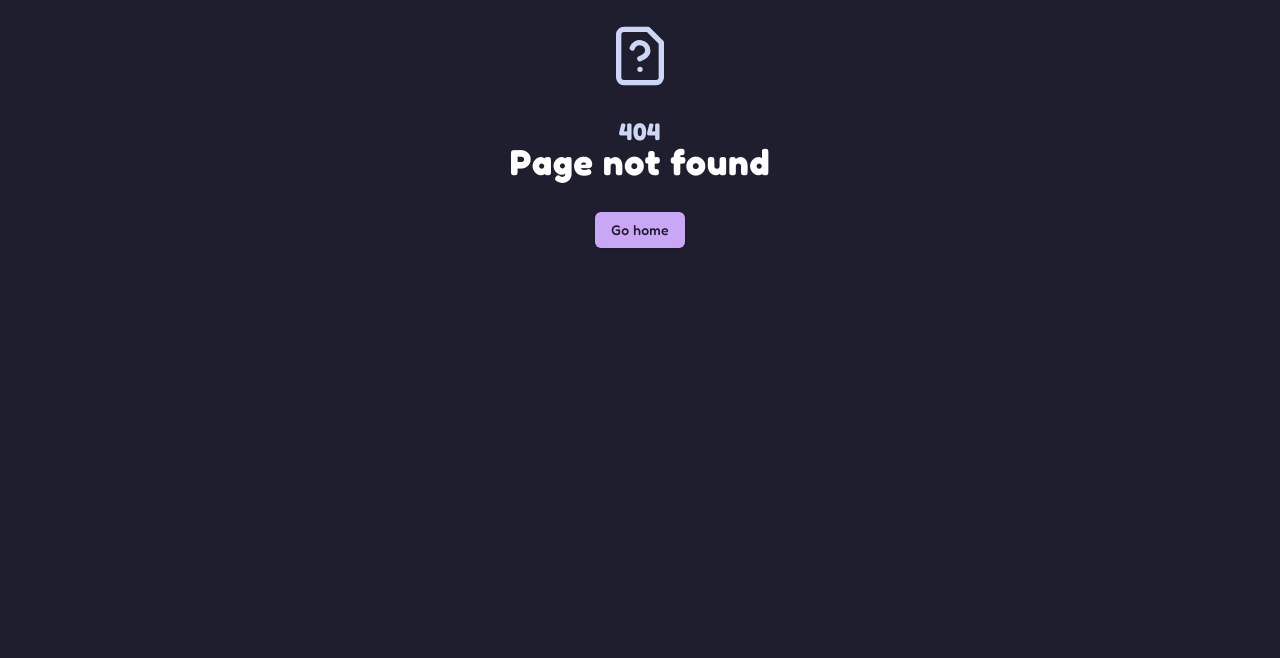
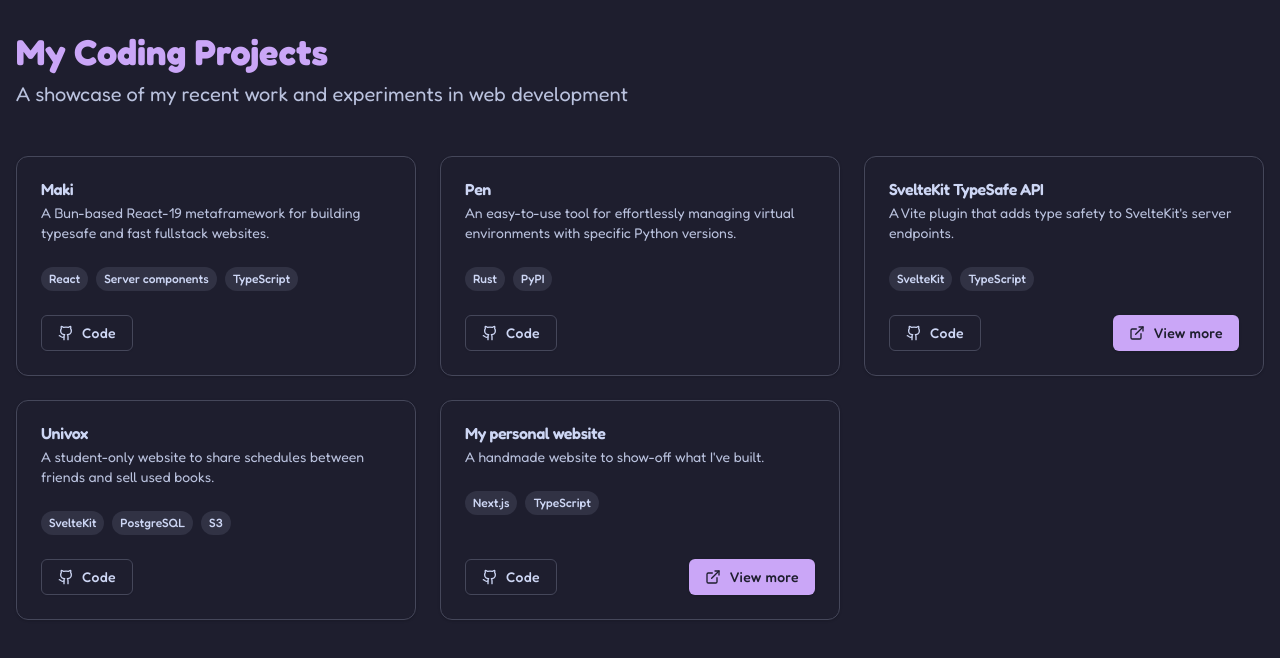
Before and after one commit to Guibi1/website, a Next.js app: page /projects in a window 1280 px wide. Before the commit this address had no page. Shown: the top 658 px of the page. Built offline with nearby package versions, Linux system fonts and the light colour scheme; what @catppuccin/tailwindcss would draw is missing.

Commit message:
Added projects page

```diff
--- /dev/null
+++ b/src/app/projects/page.tsx
@@ -0,0 +1,108 @@
+import { Button } from "@/components/ui/button";
+import { Card, CardContent, CardDescription, CardFooter, CardHeader, CardTitle } from "@/components/ui/card";
+import { ExternalLinkIcon, GithubIcon } from "lucide-react";
+import type { Metadata } from "next";
+import Link from "next/link";
+
+export const metadata: Metadata = {
+    title: "Projects • Guibi.dev",
+};
+
+interface Project {
+    title: string;
+    description: string;
+    tags: string[];
+    githubUrl: string;
+    liveUrl?: string;
+}
+
+const projects: Project[] = [
+    {
+        title: "Maki",
+        description: "A Bun-based React-19 metaframework for building typesafe and fast fullstack websites.",
+        tags: ["React", "Server components", "TypeScript"],
+        githubUrl: "https://github.com/Guibi1/maki",
+    },
+    {
+        title: "Pen",
+        description:
+            "An easy-to-use tool for effortlessly managing virtual environments with specific Python versions.",
+        tags: ["Rust", "PyPI"],
+        githubUrl: "https://github.com/Guibi1/pen",
+    },
+    {
+        title: "SvelteKit TypeSafe API",
+        description: "A Vite plugin that adds type safety to SvelteKit's server endpoints.",
+        tags: ["SvelteKit", "TypeScript"],
+        githubUrl: "https://github.com/Guibi1/SvelteKit-TypeSafe-API",
+        liveUrl: "https://www.npmjs.com/package/sveltekit-typesafe-api",
+    },
+    {
+        title: "Univox",
+        description: "A student-only website to share schedules between friends and sell used books.",
+        tags: ["SvelteKit", "PostgreSQL", "S3"],
+        githubUrl: "https://github.com/Guibi1/Univox",
+    },
+    {
+        title: "My personal website",
+        description: "A handmade website to show-off what I've built.",
+        tags: ["Next.js", "TypeScript"],
+        githubUrl: "https://github.com/Guibi1/website",
+        liveUrl: "/",
+    },
+];
+
+export default function Page() {
+    return (
+        <main className="container px-4 py-8">
+            <header className="mb-12">
+                <h1 className="text-4xl font-bold mb-2 text-primary">My Coding Projects</h1>
+                <p className="text-xl text-muted-foreground">
+                    A showcase of my recent work and experiments in web development
+                </p>
+            </header>
+
+            <div className="grid gap-6 md:grid-cols-2 lg:grid-cols-3">
+                {projects.map((project) => (
+                    <Card key={project.title} className="flex flex-col">
+                        <CardHeader>
+                            <CardTitle>{project.title}</CardTitle>
+                            <CardDescription>{project.description}</CardDescription>
+                        </CardHeader>
+
+                        <CardContent className="flex-grow">
+                            <div className="flex flex-wrap gap-2">
+                                {project.tags.map((tag) => (
+                                    <span
+                                        key={tag}
+                                        className="px-2 py-1 bg-secondary text-secondary-foreground text-xs font-medium rounded-full"
+                                    >
+                                        {tag}
+                                    </span>
+                                ))}
+                            </div>
+                        </CardContent>
+
+                        <CardFooter className="flex justify-between">
+                            <Button variant="outline" asChild>
+                                <Link href={project.githubUrl}>
+                                    <GithubIcon />
+                                    Code
+                                </Link>
+                            </Button>
+
+                            {project.liveUrl && (
+                                <Button asChild>
+                                    <Link href={project.liveUrl}>
+                                        <ExternalLinkIcon />
+                                        View more
+                                    </Link>
+                                </Button>
+                            )}
+                        </CardFooter>
+                    </Card>
+                ))}
+            </div>
+        </main>
+    );
+}
--- /dev/null
+++ b/src/components/ui/card.tsx
@@ -0,0 +1,43 @@
+import * as React from "react";
+
+import { cn } from "@/lib/utils";
+
+const Card = React.forwardRef<HTMLDivElement, React.HTMLAttributes<HTMLDivElement>>(({ className, ...props }, ref) => (
+    <div ref={ref} className={cn("rounded-xl border bg-card text-card-foreground shadow", className)} {...props} />
+));
+Card.displayName = "Card";
+
+const CardHeader = React.forwardRef<HTMLDivElement, React.HTMLAttributes<HTMLDivElement>>(
+    ({ className, ...props }, ref) => (
+        <div ref={ref} className={cn("flex flex-col space-y-1.5 p-6", className)} {...props} />
+    ),
+);
+CardHeader.displayName = "CardHeader";
+
+const CardTitle = React.forwardRef<HTMLDivElement, React.HTMLAttributes<HTMLDivElement>>(
+    ({ className, ...props }, ref) => (
+        <div ref={ref} className={cn("font-semibold leading-none tracking-tight", className)} {...props} />
+    ),
+);
+CardTitle.displayName = "CardTitle";
+
+const CardDescription = React.forwardRef<HTMLDivElement, React.HTMLAttributes<HTMLDivElement>>(
+    ({ className, ...props }, ref) => (
+        <div ref={ref} className={cn("text-sm text-muted-foreground", className)} {...props} />
+    ),
+);
+CardDescription.displayName = "CardDescription";
+
+const CardContent = React.forwardRef<HTMLDivElement, React.HTMLAttributes<HTMLDivElement>>(
+    ({ className, ...props }, ref) => <div ref={ref} className={cn("p-6 pt-0", className)} {...props} />,
+);
+CardContent.displayName = "CardContent";
+
+const CardFooter = React.forwardRef<HTMLDivElement, React.HTMLAttributes<HTMLDivElement>>(
+    ({ className, ...props }, ref) => (
+        <div ref={ref} className={cn("flex items-center p-6 pt-0", className)} {...props} />
+    ),
+);
+CardFooter.displayName = "CardFooter";
+
+export { Card, CardHeader, CardFooter, CardTitle, CardDescription, CardContent };
```
